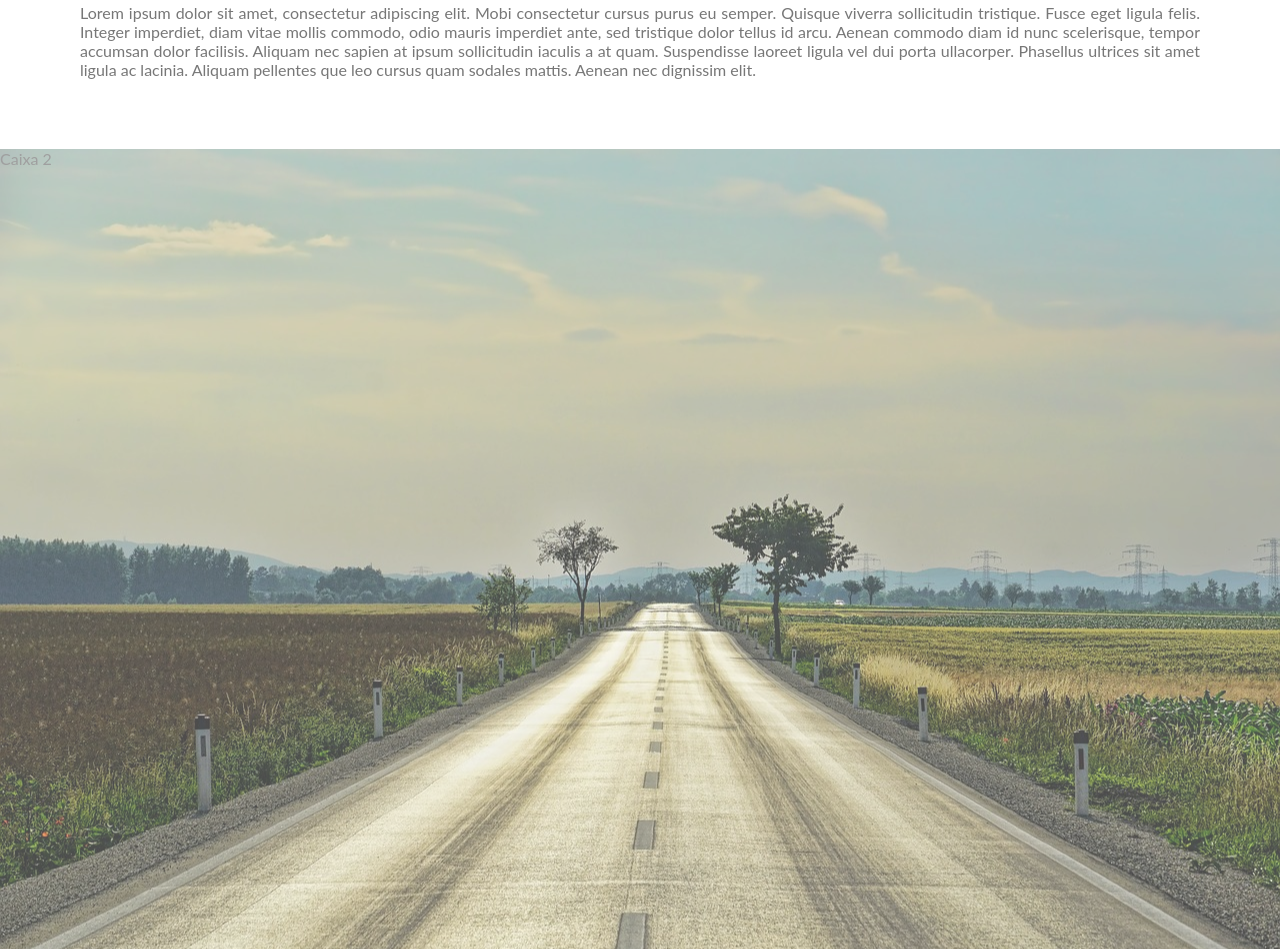
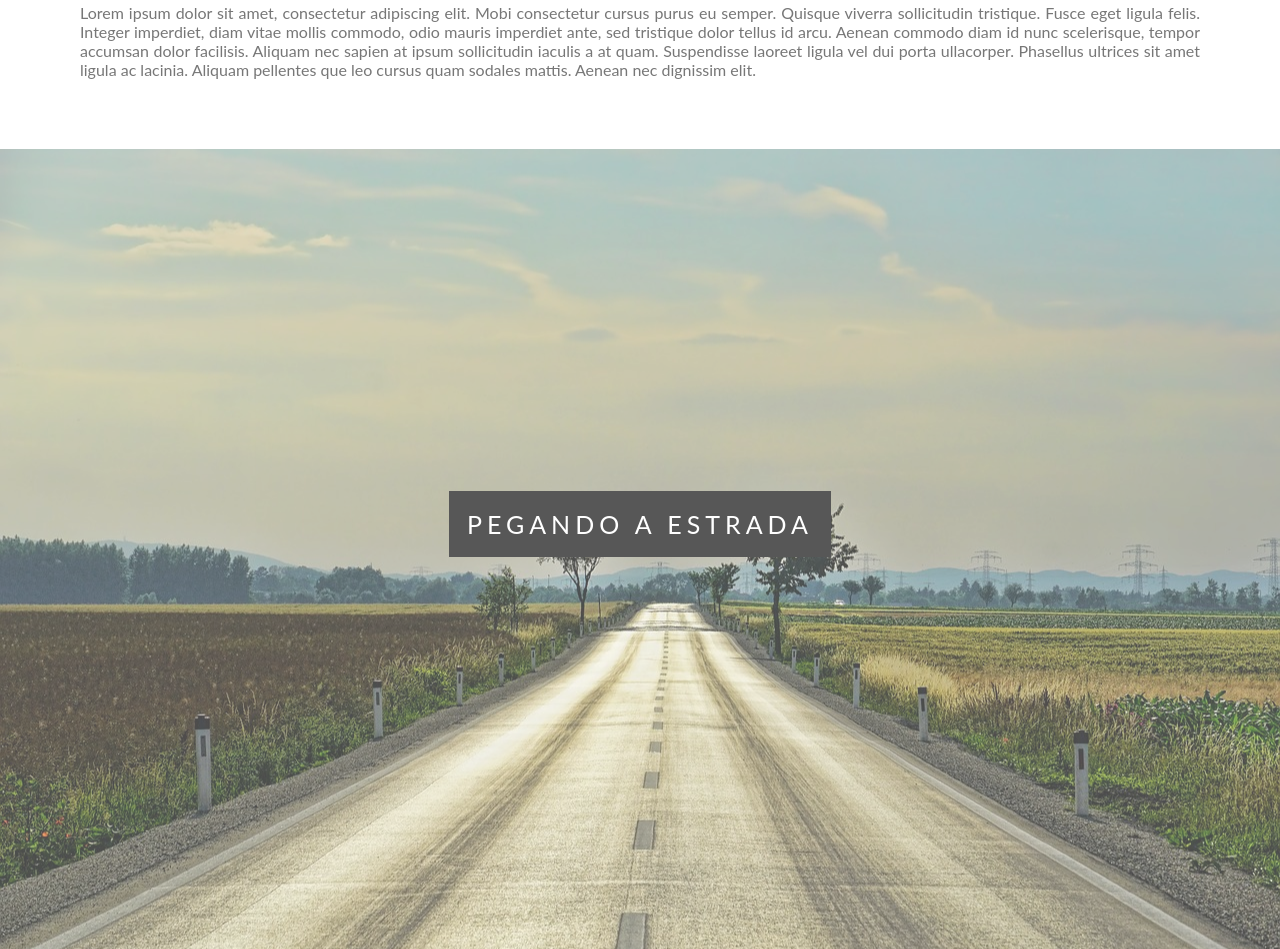
Before and after one commit to nunesneto/parallax, a plain HTML site: page index.html in a window 1280 px wide. Shown: the part 1002-1951 px from the top of the page. Drawn offline with Linux system fonts and the light colour scheme.

Commit message:
Finalizando customização do site com estilo parallax

```diff
--- a/index.html
+++ b/index.html
@@ -35,6 +35,7 @@
 		/* Efeito Parallax
 		--------------------*/
 		.caixa1, .caixa2, .caixa3, .caixa4{
+			position: relative;
 			height: 100%;
 			opacity: 0.7;
 			background-repeat: no-repeat;
@@ -59,6 +60,22 @@
 			background-image: url(imagens/imagem4.jpg);
 		}
 
+		.conteudo-titulo{
+			position: absolute;
+			left: 0;
+			top: 45%;
+			width: 100%;
+			text-align: center;
+
+		}
+
+		.conteudo-titulo span.titulo {
+			color: #fff;
+			background-color: #111;
+			padding: 18px;
+			font-size: 25px;
+			letter-spacing: 5px;
+		}
 
 
 		</style>
@@ -68,7 +85,7 @@
 
 		<div class="caixa1">
 			<div class="conteudo-titulo">
-				conteudo 1
+				<span class="titulo">PASSEIO DE BALÕES</span>
 			</div>
 		</div>
 
@@ -80,7 +97,9 @@
 		</div>
 
 		<div class="caixa2">
-			Caixa 2
+			<div class="conteudo-titulo">
+				<span class="titulo">PEGANDO A ESTRADA</span>
+			</div>
 		</div>
 
 		<div class="conteudo">
@@ -91,11 +110,15 @@
 		</div>
 
 		<div class="caixa3">
-			Caixa 3
+			<div class="conteudo-titulo">
+				<span class="titulo">PÔR DO SOL</span>
+			</div>
 		</div>
 
 		<div class="caixa4">
-			Caixa 4
+			<div class="conteudo-titulo">
+				<span class="titulo">MONTANHAS</span>
+			</div>
 		</div>
 
 	</body>
```
